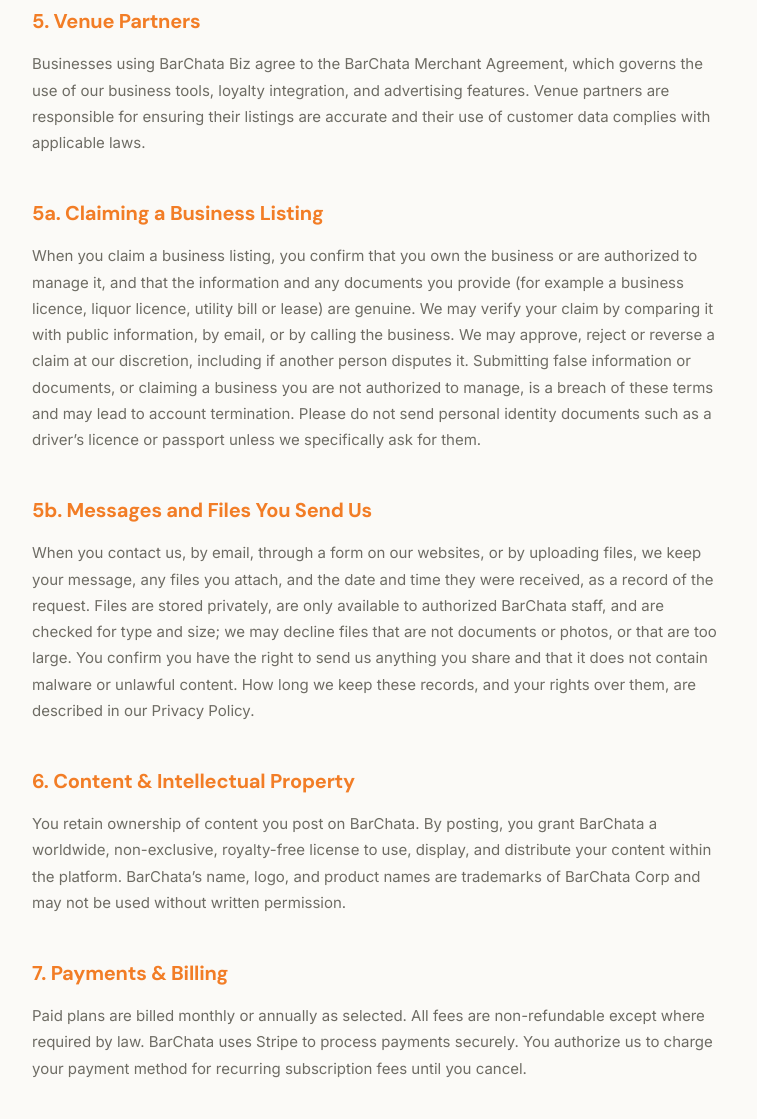
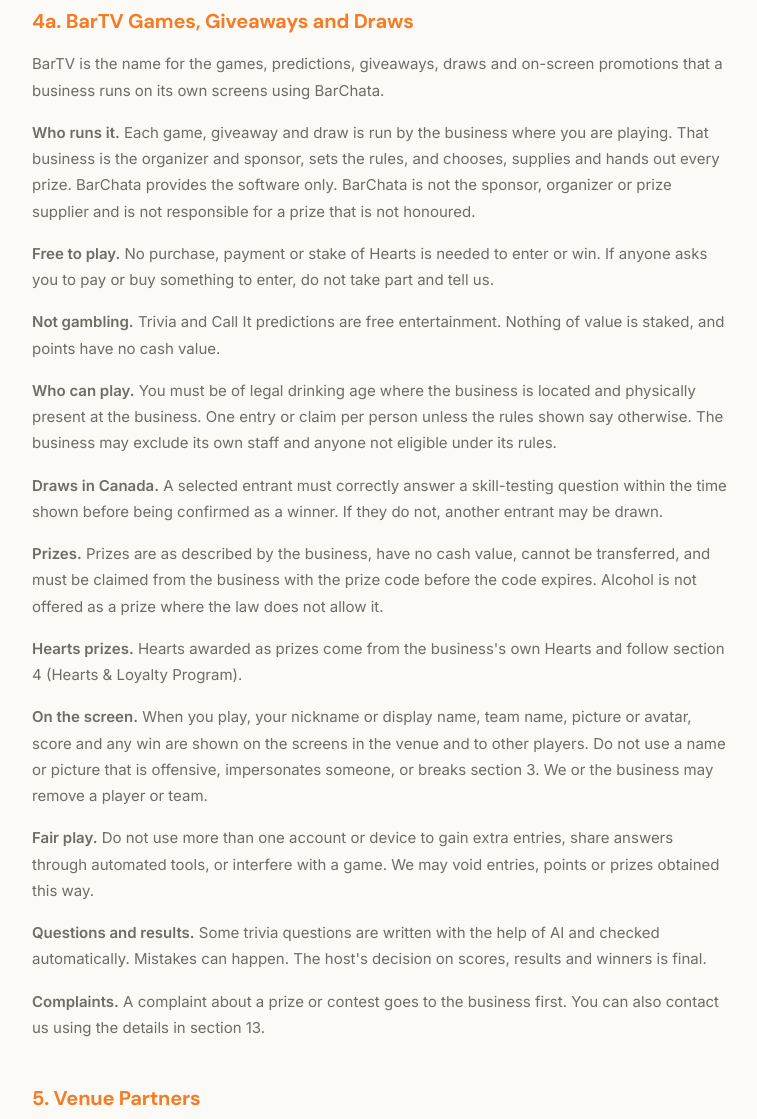
Before and after one commit to BarChata/barchata-landing, a plain HTML site: page terms.html in a window 1280 px wide. Shown: the part 1577-2696 px from the top of the page, without its empty margins (260-1017 px from the left). Drawn offline with Linux system fonts and the light colour scheme.

Commit message:
Terms and Privacy cover BarTV games, giveaways and draws; Facebook icon removed from the footer

```diff
--- a/terms.html
+++ b/terms.html
@@ -53,7 +53,7 @@ footer p{color:#A5A39B;font-size:12px;margin:4px 0 0}
 </nav>
 <main>
   <h1>Terms of Service</h1>
-  <p class="updated">Last updated: October 18, 2026</p>
+  <p class="updated">Last updated: November 16, 2026</p>
 
   <p>Welcome to BarChata. By accessing or using our platform &mdash; including BarChata Social, BarChata Biz, BarChata Marketplace, and BarChata Partners &mdash; you agree to these Terms of Service. If you do not agree, do not use our services.</p>
 
@@ -74,8 +74,22 @@ footer p{color:#A5A39B;font-size:12px;margin:4px 0 0}
   <h2>4. Hearts &amp; Loyalty Program</h2>
   <p>Hearts are a loyalty mechanism within the BarChata ecosystem. They are not currency, securities, or property. Hearts have no cash value and cannot be exchanged for cash outside the platform. BarChata reserves the right to modify the Hearts program, including earning rates and redemption terms, at any time with reasonable notice.</p>
 
+  <h2>4a. BarTV Games, Giveaways and Draws</h2>
+  <p>BarTV is the name for the games, predictions, giveaways, draws and on-screen promotions that a business runs on its own screens using BarChata.</p>
+  <p><strong>Who runs it.</strong> Each game, giveaway and draw is run by the business where you are playing. That business is the organizer and sponsor, sets the rules, and chooses, supplies and hands out every prize. BarChata provides the software only. BarChata is not the sponsor, organizer or prize supplier and is not responsible for a prize that is not honoured.</p>
+  <p><strong>Free to play.</strong> No purchase, payment or stake of Hearts is needed to enter or win. If anyone asks you to pay or buy something to enter, do not take part and tell us.</p>
+  <p><strong>Not gambling.</strong> Trivia and Call It predictions are free entertainment. Nothing of value is staked, and points have no cash value.</p>
+  <p><strong>Who can play.</strong> You must be of legal drinking age where the business is located and physically present at the business. One entry or claim per person unless the rules shown say otherwise. The business may exclude its own staff and anyone not eligible under its rules.</p>
+  <p><strong>Draws in Canada.</strong> A selected entrant must correctly answer a skill-testing question within the time shown before being confirmed as a winner. If they do not, another entrant may be drawn.</p>
+  <p><strong>Prizes.</strong> Prizes are as described by the business, have no cash value, cannot be transferred, and must be claimed from the business with the prize code before the code expires. Alcohol is not offered as a prize where the law does not allow it.</p>
+  <p><strong>Hearts prizes.</strong> Hearts awarded as prizes come from the business's own Hearts and follow section 4 (Hearts &amp; Loyalty Program).</p>
+  <p><strong>On the screen.</strong> When you play, your nickname or display name, team name, picture or avatar, score and any win are shown on the screens in the venue and to other players. Do not use a name or picture that is offensive, impersonates someone, or breaks section 3. We or the business may remove a player or team.</p>
+  <p><strong>Fair play.</strong> Do not use more than one account or device to gain extra entries, share answers through automated tools, or interfere with a game. We may void entries, points or prizes obtained this way.</p>
+  <p><strong>Questions and results.</strong> Some trivia questions are written with the help of AI and checked automatically. Mistakes can happen. The host's decision on scores, results and winners is final.</p>
+  <p><strong>Complaints.</strong> A complaint about a prize or contest goes to the business first. You can also contact us using the details in section 13.</p>
+
   <h2>5. Venue Partners</h2>
-  <p>Businesses using BarChata Biz agree to the BarChata Merchant Agreement, which governs the use of our business tools, loyalty integration, and advertising features. Venue partners are responsible for ensuring their listings are accurate and their use of customer data complies with applicable laws.</p>
+  <p>Businesses using BarChata Biz agree to the BarChata Merchant Agreement, which governs the use of our business tools, loyalty integration, and advertising features. Venue partners are responsible for ensuring their listings are accurate and their use of customer data complies with applicable laws. Businesses that use BarTV (games, giveaways, draws and Screens) are the organizer and sponsor of what they run and agree to the BarTV terms in the BarChata Biz Terms &amp; Conditions.</p>
 
   <h2>5a. Claiming a Business Listing</h2>
   <p>When you claim a business listing, you confirm that you own the business or are authorized to manage it, and that the information and any documents you provide (for example a business licence, liquor licence, utility bill or lease) are genuine. We may verify your claim by comparing it with public information, by email, or by calling the business. We may approve, reject or reverse a claim at our discretion, including if another person disputes it. Submitting false information or documents, or claiming a business you are not authorized to manage, is a breach of these terms and may lead to account termination. Please do not send personal identity documents such as a driver&rsquo;s licence or passport unless we specifically ask for them.</p>
@@ -93,7 +107,7 @@ footer p{color:#A5A39B;font-size:12px;margin:4px 0 0}
   <p>You may delete your account at any time. BarChata may suspend or terminate your account for violations of these terms, with or without notice. Upon termination, your right to use the platform ceases immediately. Accrued Hearts may be forfeited upon account termination for cause.</p>
 
   <h2>9. Disclaimers</h2>
-  <p>BarChata is provided &ldquo;as is&rdquo; and &ldquo;as available.&rdquo; We make no warranties, express or implied, regarding the platform&rsquo;s availability, accuracy, or fitness for a particular purpose. We are not liable for the actions of venue partners, advertisers, or other users.</p>
+  <p>BarChata is provided &ldquo;as is&rdquo; and &ldquo;as available.&rdquo; We make no warranties, express or implied, regarding the platform&rsquo;s availability, accuracy, or fitness for a particular purpose. We are not liable for the actions of venue partners, advertisers, or other users. Games, giveaways, draws and on-screen content shown through BarTV are run and supplied by the business, not BarChata; we are not responsible for a business's contest, prize, rules or screen content.</p>
 
   <h2>10. Limitation of Liability</h2>
   <p>To the maximum extent permitted by law, BarChata Corp shall not be liable for any indirect, incidental, special, or consequential damages arising from your use of the platform, including loss of data, revenue, or business opportunities.</p>
```
Also changed, not shown: index.html (+0 -1 lines), privacy.html (+10 -1 lines).
